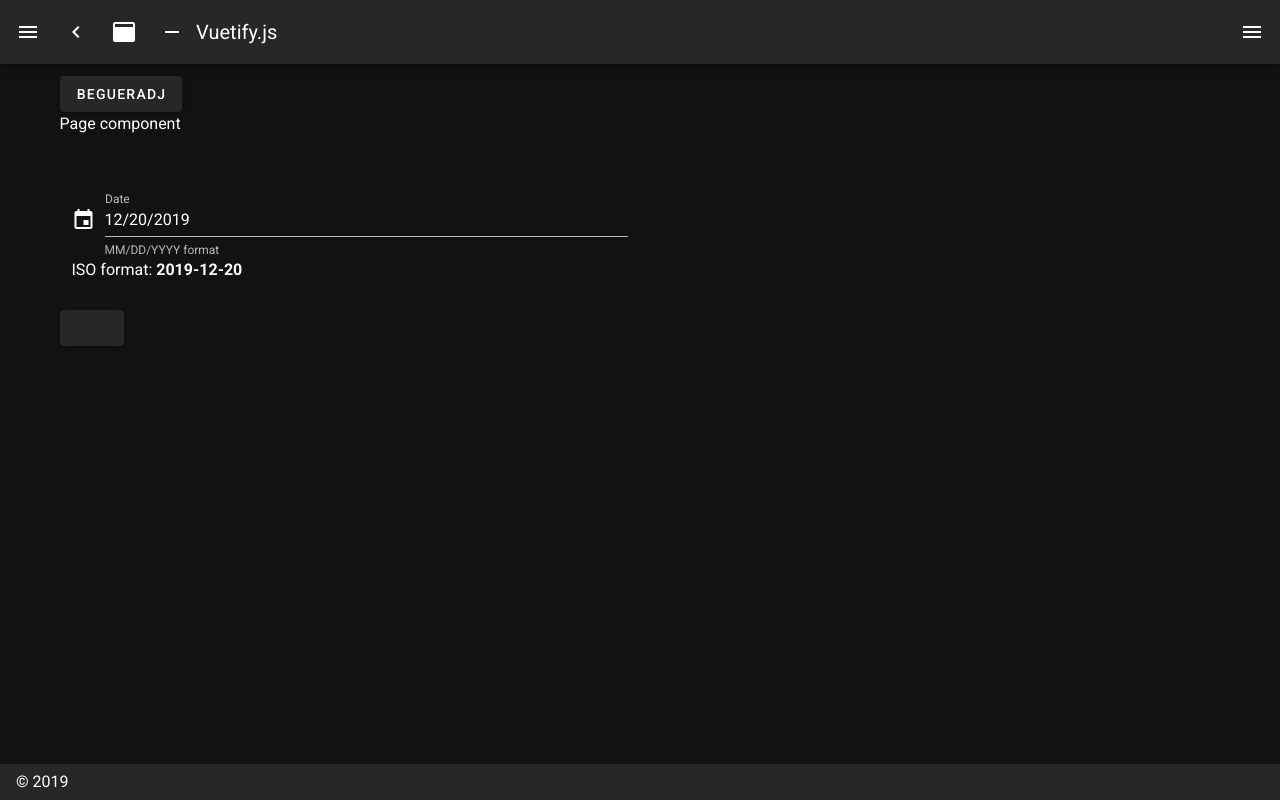
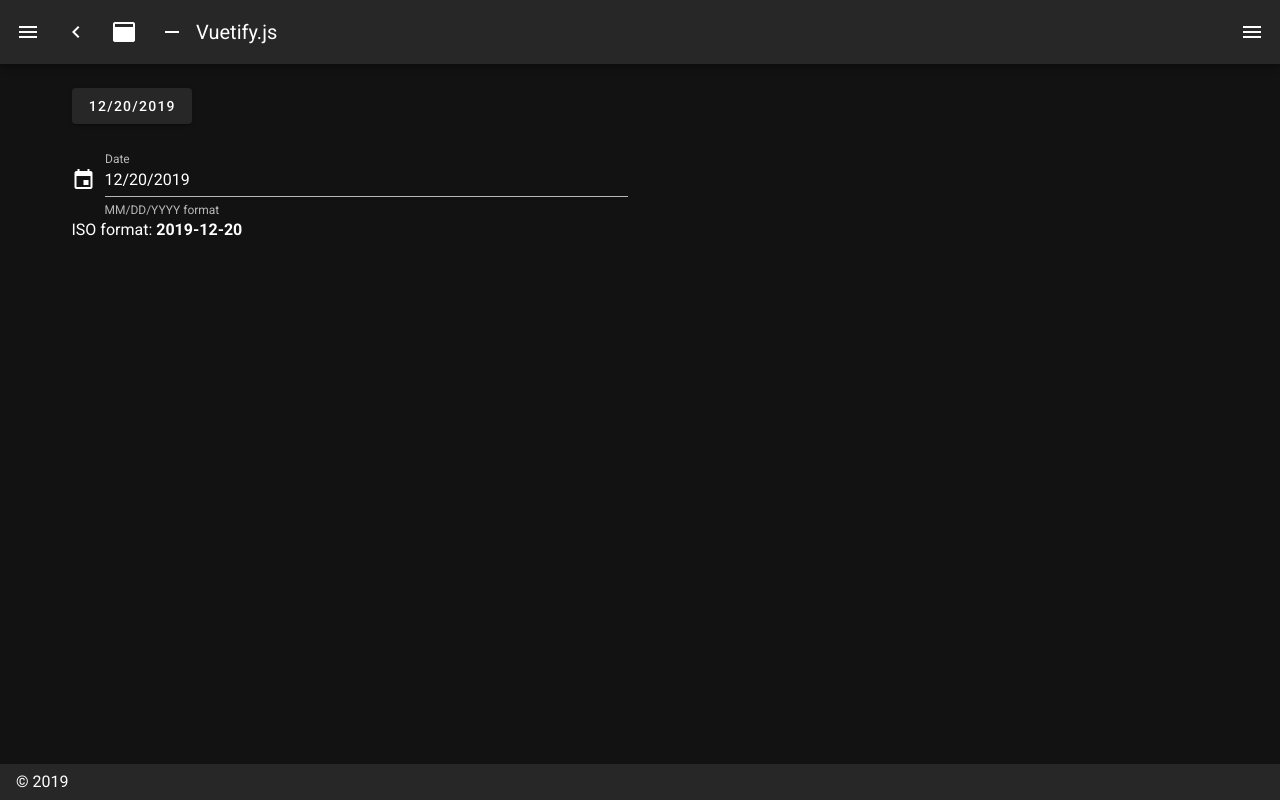
Before and after one commit to begueradj/vuetify-datepicker-with-slots, a Nuxt app: page / in a window 1280 px wide. Built offline with nearby package versions, Linux system fonts and the light colour scheme.

Commit message:
Make datepicker working as intended

```diff
--- /dev/null
+++ b/components/NamedSlotWithVariable.vue
@@ -0,0 +1,17 @@
+<template>
+  <div>
+    <slot v-bind:country="{ country }" name="avecNom" />
+    Named slot with variable
+  </div>
+</template>
+
+<script>
+export default {
+  name: 'NamedSlotWithVariable',
+  data () {
+    return {
+      country: 'France'
+    }
+  }
+}
+</script>
--- a/components/PageComponent.vue
+++ b/components/PageComponent.vue
@@ -1,8 +1,8 @@
 <template>
   <div>
     <slot v-bind:myName="myName" />
-    <p> Page component </p>
     <slot name="begueradj" />
+    <p> This belongs to page component and can not be modified by parent component </p>
   </div>
 </template>
 
@@ -11,7 +11,8 @@ export default {
   name: 'PageComponent',
   data () {
     return {
-      myName: 'Begueradj'
+      myName: 'Begueradj',
+      country: 'France'
     }
   }
 }
--- a/pages/index.vue
+++ b/pages/index.vue
@@ -1,22 +1,32 @@
 <template>
   <div>
-    <page-component>
+    <!-- <page-component>
       <template v-slot="{ myName }">
         <v-btn> {{ myName }} </v-btn>
       </template>
       <template #begueradj>
-        <date-picker-slot v-slot="{ dateFormatted }" />
+        <p> Named slot in page component filled by parent component </p>
+      </template>
+    </page-component>
+    <named-slot-with-variable>
+      <template v-slot="{avecNom, country } ">
+        {{ country }}
+      </template>
+    </named-slot-with-variable> -->
+    <date-picker-slot>
+      <template v-slot=" { dateFormatted } ">
         <v-btn> {{ dateFormatted }} </v-btn>
       </template>
-    </page-component>
+    </date-picker-slot>
   </div>
 </template>
 
 <script>
-import PageComponent from '@/components/PageComponent.vue'
+// import PageComponent from '@/components/PageComponent.vue'
 import DatePickerSlot from '@/components/DatePickerSlot.vue'
+// import NamedSlotWithVariable from '@/components/NamedSlotWithVariable.vue'
 
 export default {
-  components: { PageComponent, DatePickerSlot }
+  components: { DatePickerSlot }
 }
 </script>
```
